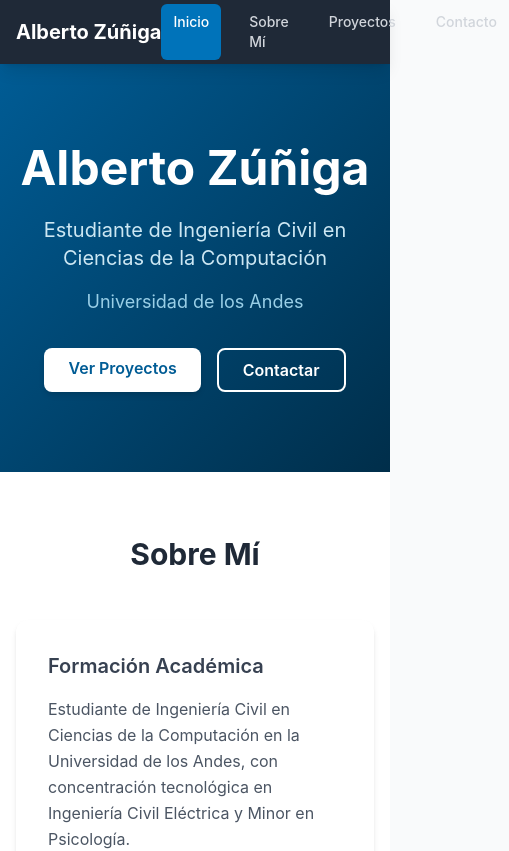
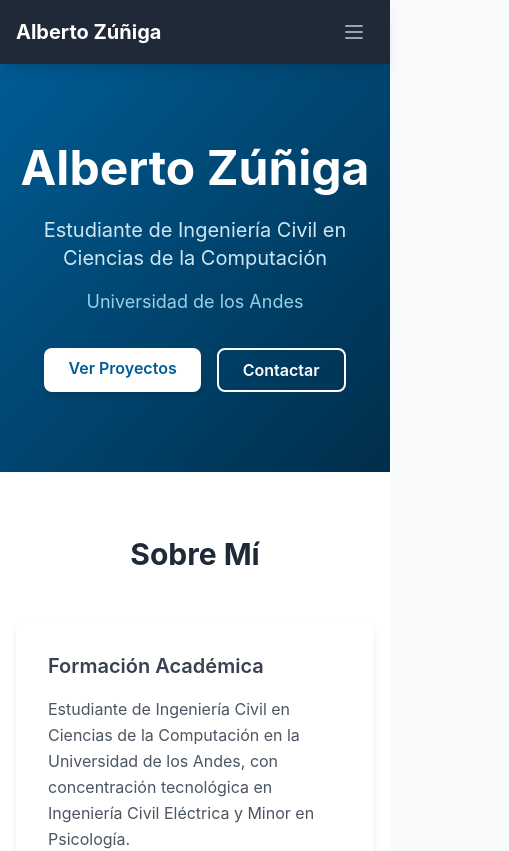
Before and after one commit to AlbertoZuiga/AlbertoZuiga.github.io, a React (Vite) app: page / in a window 390 px wide. Shown: the top 851 px of the page, 509 px wide, since content can reach past the window. Built offline with nearby package versions, Linux system fonts and the light colour scheme.

Commit message:
feat: Add responsive hamburger menu for mobile navigation
- Add mobile hamburger menu with smooth transitions
- Include toggle functionality with state management
- Add separate desktop and mobile menu layouts
- Implement auto-close on navigation link click
- Add proper ARIA labels for accessibility

```diff
--- a/src/components/Navbar.jsx
+++ b/src/components/Navbar.jsx
@@ -1,10 +1,20 @@
+import { useState } from "react";
 import { Link, useLocation } from "react-router-dom";
 
 const Navbar = () => {
   const location = useLocation();
+  const [isMenuOpen, setIsMenuOpen] = useState(false);
 
   const isActive = (path) => {
     return location.pathname === path;
+  };
+
+  const toggleMenu = () => {
+    setIsMenuOpen(!isMenuOpen);
+  };
+
+  const closeMenu = () => {
+    setIsMenuOpen(false);
   };
 
   return (
@@ -14,12 +24,15 @@
           <div className="flex-shrink-0">
             <Link
               to="/"
+              onClick={closeMenu}
               className="text-white text-xl font-bold hover:text-primary-400 transition-colors"
             >
               Alberto Zúñiga
             </Link>
           </div>
-          <div className="flex space-x-4">
+
+          {/* Desktop Menu */}
+          <div className="hidden md:flex space-x-4">
             <Link
               to="/"
               className={`px-3 py-2 rounded-md text-sm font-medium transition-colors ${
@@ -61,6 +74,106 @@
               Contacto
             </Link>
           </div>
+
+          {/* Mobile menu button */}
+          <div className="md:hidden">
+            <button
+              onClick={toggleMenu}
+              className="inline-flex items-center justify-center p-2 rounded-md text-gray-400 hover:text-white hover:bg-gray-700 focus:outline-none focus:ring-2 focus:ring-inset focus:ring-white transition-colors"
+              aria-expanded={isMenuOpen}
+              aria-label="Menú principal"
+            >
+              <span className="sr-only">Abrir menú principal</span>
+              {/* Icon when menu is closed */}
+              <svg
+                className={`${isMenuOpen ? "hidden" : "block"} h-6 w-6`}
+                xmlns="http://www.w3.org/2000/svg"
+                fill="none"
+                viewBox="0 0 24 24"
+                stroke="currentColor"
+                aria-hidden="true"
+              >
+                <path
+                  strokeLinecap="round"
+                  strokeLinejoin="round"
+                  strokeWidth={2}
+                  d="M4 6h16M4 12h16M4 18h16"
+                />
+              </svg>
+              {/* Icon when menu is open */}
+              <svg
+                className={`${isMenuOpen ? "block" : "hidden"} h-6 w-6`}
+                xmlns="http://www.w3.org/2000/svg"
+                fill="none"
+                viewBox="0 0 24 24"
+                stroke="currentColor"
+                aria-hidden="true"
+              >
+                <path
+                  strokeLinecap="round"
+                  strokeLinejoin="round"
+                  strokeWidth={2}
+                  d="M6 18L18 6M6 6l12 12"
+                />
+              </svg>
+            </button>
+          </div>
+        </div>
+      </div>
+
+      {/* Mobile menu */}
+      <div
+        className={`md:hidden transition-all duration-300 ease-in-out ${
+          isMenuOpen
+            ? "max-h-96 opacity-100"
+            : "max-h-0 opacity-0 overflow-hidden"
+        }`}
+      >
+        <div className="px-2 pt-2 pb-3 space-y-1 sm:px-3 bg-gray-700">
+          <Link
+            to="/"
+            onClick={closeMenu}
+            className={`block px-3 py-2 rounded-md text-base font-medium transition-colors ${
+              isActive("/")
+                ? "bg-primary-500 text-white"
+                : "text-gray-300 hover:bg-gray-600 hover:text-white"
+            }`}
+          >
+            Inicio
+          </Link>
+          <Link
+            to="/about"
+            onClick={closeMenu}
+            className={`block px-3 py-2 rounded-md text-base font-medium transition-colors ${
+              isActive("/about")
+                ? "bg-primary-500 text-white"
+                : "text-gray-300 hover:bg-gray-600 hover:text-white"
+            }`}
+          >
+            Sobre Mí
+          </Link>
+          <Link
+            to="/projects"
+            onClick={closeMenu}
+            className={`block px-3 py-2 rounded-md text-base font-medium transition-colors ${
+              isActive("/projects")
+                ? "bg-primary-500 text-white"
+                : "text-gray-300 hover:bg-gray-600 hover:text-white"
+            }`}
+          >
+            Proyectos
+          </Link>
+          <Link
+            to="/contact"
+            onClick={closeMenu}
+            className={`block px-3 py-2 rounded-md text-base font-medium transition-colors ${
+              isActive("/contact")
+                ? "bg-primary-500 text-white"
+                : "text-gray-300 hover:bg-gray-600 hover:text-white"
+            }`}
+          >
+            Contacto
+          </Link>
         </div>
       </div>
     </nav>
```
